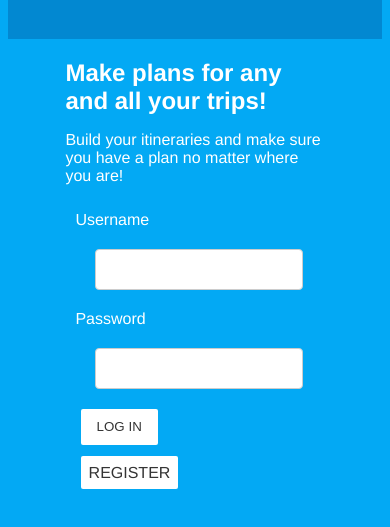
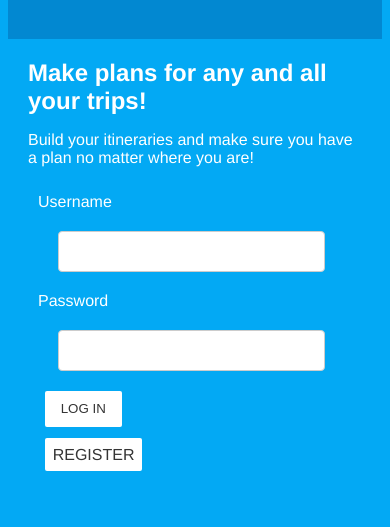
Before and after one commit to richart14/travel-app-client, a React app: page / in a window 390 px wide. Shown: the part 117-644 px from the top of the page. Built offline with nearby package versions, Linux system fonts and the light colour scheme; no server answers.

Commit message:
main media

```diff
--- a/src/components/tripForm.css
+++ b/src/components/tripForm.css
@@ -81,7 +81,7 @@ input[type=submit]:hover {
 
 /* Responsive layout - when the screen is less than 600px wide, make the two columns stack on top of each other instead of next to each other */
 @media screen and (max-width: 600px) {
-  .col-25, .col-75, input[type=submit] {
+  .col-25, .col-75, input[type=submit], main {
       width: 100%;
       margin-top: 0;
   }
```
